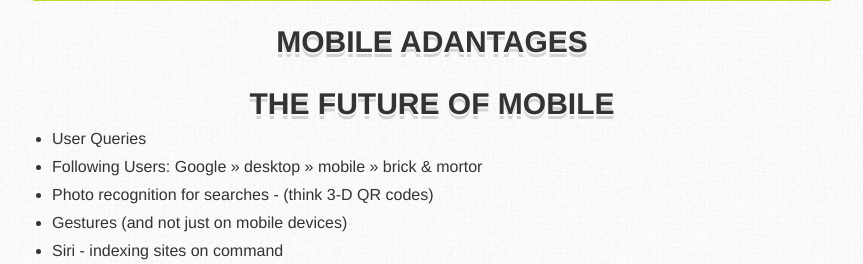
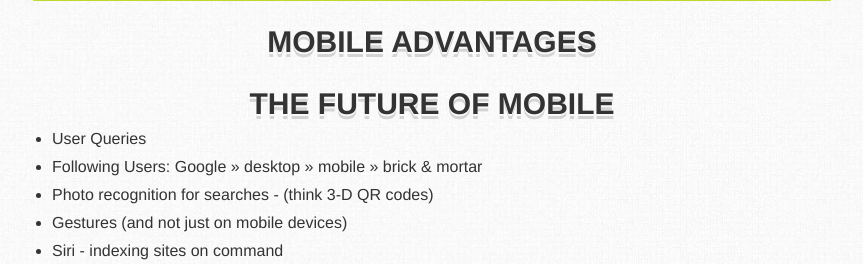
Before and after one commit to AdeptMarketing/mobile_summit, a PHP site: page / in a window 1280 px wide. Shown: the part 2477-2741 px from the top of the page, without its empty margins (208-1071 px from the left). Run offline with PHP 8.4, Linux system fonts and the light colour scheme; some libraries are stand-ins or nearby versions.

Commit message:
Fixed a few spelling errors.

```diff
--- a/index.php
+++ b/index.php
@@ -63,7 +63,7 @@
 				<h4>Get the Client Excited</h4>
 			</li>
 			<li>
-				<h4>Write & Prioritize Content, and Develop Sitemap</h4>
+				<h4>Write &amp; Prioritize Content, and Develop Sitemap</h4>
 			</li>
 			<li>
 				<h4>Content Prototype</h4>
@@ -96,14 +96,14 @@
 	</section><!-- #section3 -->
 
 	<section id="section4">
-		<h1>Mobile Adantages</h1>
+		<h1>Mobile Advantages</h1>
 	</section>
 
 	<section id="section5">
 		<h1>The Future of Mobile</h1>
 		<ul>
 			<li>User Queries</li>
-			<li>Following Users: Google » desktop » mobile » brick &amp; mortor</li>
+			<li>Following Users: Google » desktop » mobile » brick &amp; mortar</li>
 			<li>Photo recognition for searches - (think 3-D QR codes)</li>
 			<li>Gestures (and not just on mobile devices)</li>
 			<li>Siri - indexing sites on command</li>
```
